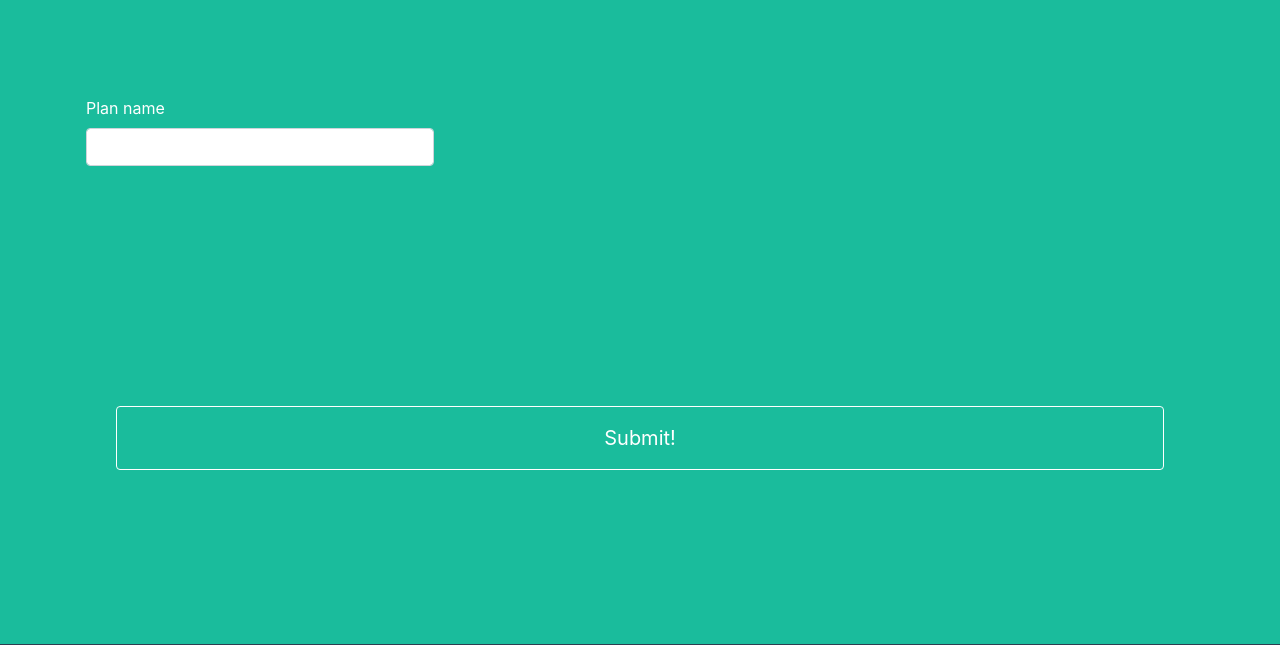
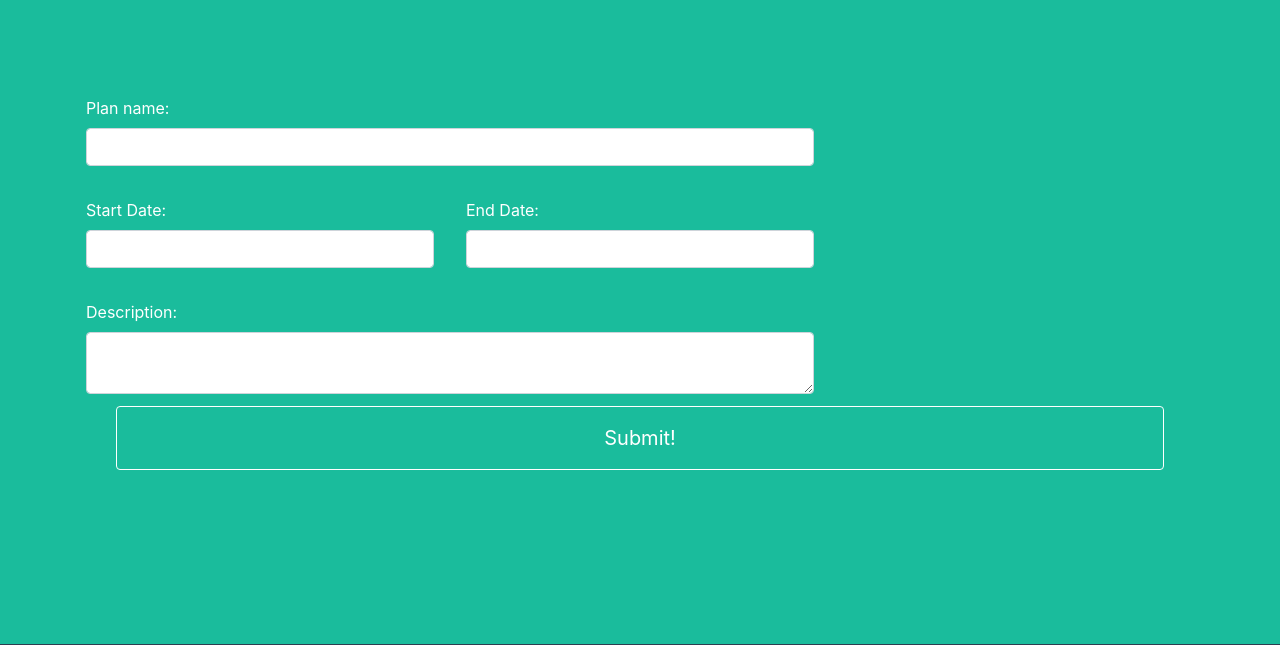
Before and after one commit to relidaning/besmart, a Flask app: page /add in a window 1280 px wide. Shown: the part 79-724 px from the top of the page. Run offline with Flask 3, Linux system fonts and the light colour scheme; some libraries are stand-ins or nearby versions.

Commit message:
study plan update

```diff
--- a/studyplan/app.py
+++ b/studyplan/app.py
@@ -58,7 +58,10 @@ def add():
 @app.route('/save', methods=['POST'])
 def save():
     plan_name = request.form.get("planName")
-    plan = Plan(plan_name=plan_name, is_completed='0', is_timeout='0')
+    start_date = request.form.get("startDate")
+    end_date = request.form.get("endDate")
+    explanation = request.form.get("explanation")
+    plan = Plan(plan_name=plan_name, start_date=start_date, end_date=end_date, explanation=explanation, is_completed='0', is_timeout='0')
     db.session.add(plan)
     db.session.commit()
     return index()
--- a/studyplan/templates/studyplan.html
+++ b/studyplan/templates/studyplan.html
@@ -9,12 +9,23 @@
       <div class="col-md-7 col-lg-8" style="position: inherit;">
         <form class="needs-validation" novalidate="" id="form" action="/save" method="post">
           <div class="row g-3">
-            <div class="col-sm-6 gap1" style="position: inherit;">
-              <label for="planName" class="form-label">Plan name</label>
+            <div class="col-sm-12 gap1" style="position: inherit;">
+              <label for="planName" class="form-label">Plan name:</label>
               <input type="text" class="form-control" id="planName" name="planName" placeholder="" value="" required="" autocomplete="off">
             </div>
-
-            <div class="col-md-5 gap1">
+            <div class="col-sm-6 gap1" style="position: inherit;">
+              <label for="start_date" class="form-label">Start Date:</label>
+              <input type="text" class="form-control" id="start_date" name="startDate" placeholder="" value="" required="" autocomplete="off">
+            </div>
+            <div class="col-sm-6 gap1" style="position: inherit;">
+              <label for="end_date" class="form-label">End Date:</label>
+              <input type="text" class="form-control" id="end_date" name="endDate" placeholder="" value="" required="" autocomplete="off">
+            </div>
+            <div class="col-sm-12 gap1" style="position: inherit;">
+              <label for="explanation" class="form-label">Description:</label>
+              <textarea class="form-control" id="explanation" name="explanation" required="" autocomplete="off"></textarea>
+            </div>
+            <div class="col-md-24 gap1">
 
             </div>
 
```
